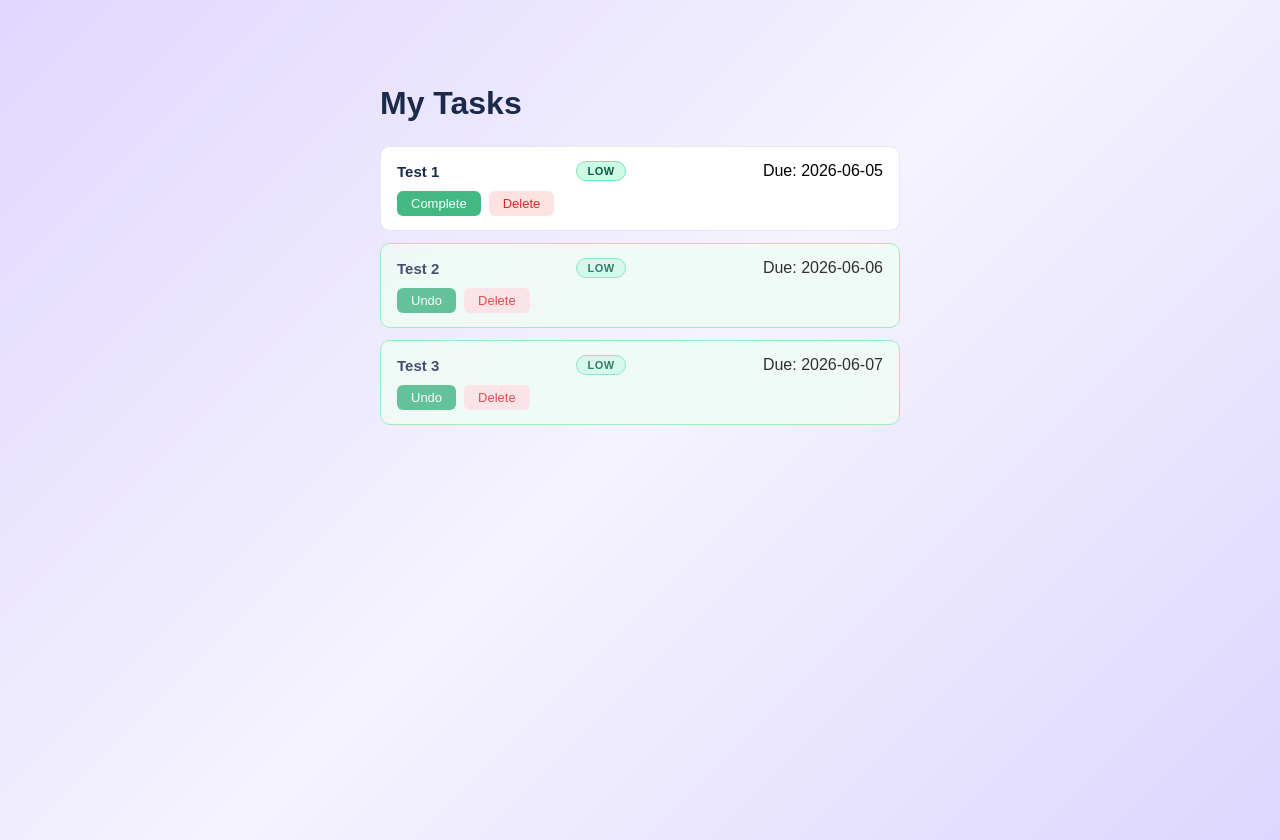
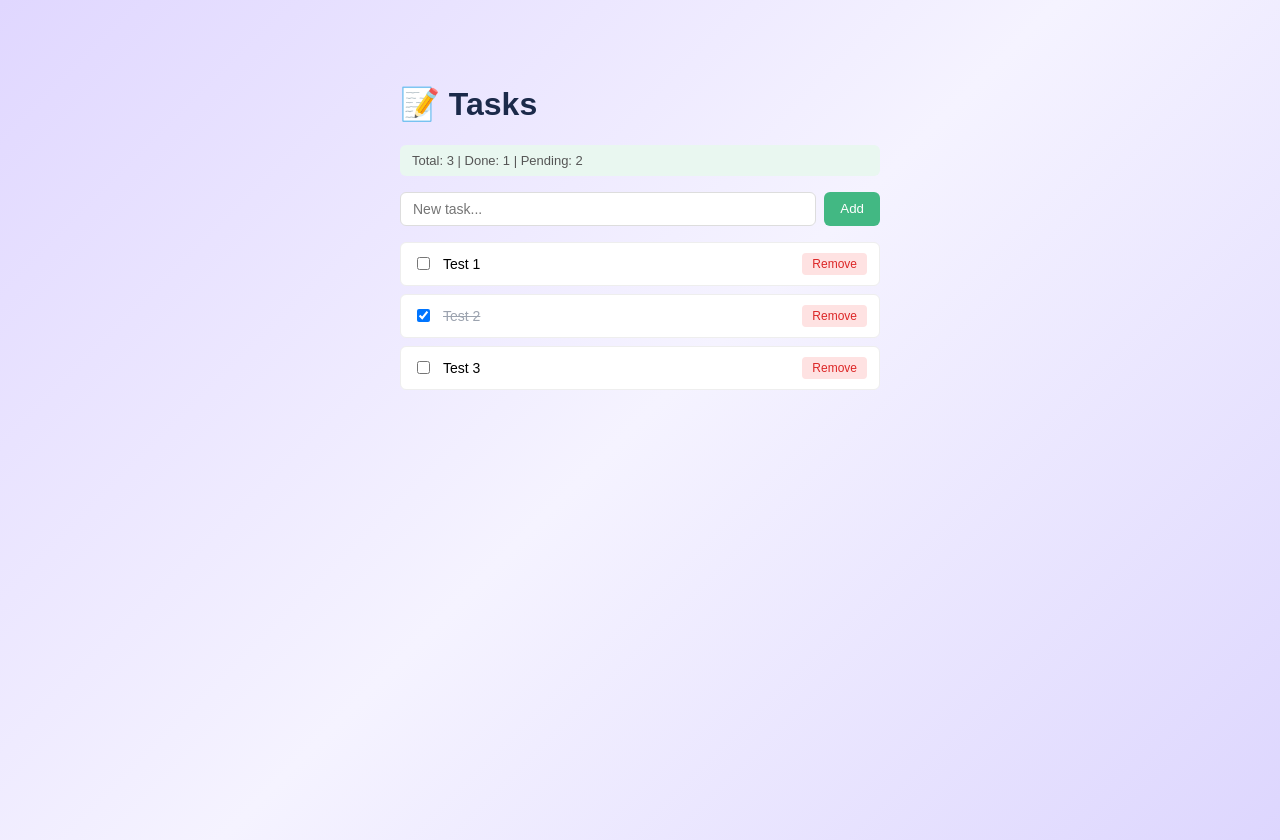
Before and after one commit to pflee-cpu/LEE_PHILIP_FRONTEND, a Vue app: page /home in a window 1280 px wide. Built offline with nearby package versions, Linux system fonts and the light colour scheme.

Commit message:
Day 4 task vue done

```diff
--- a/package.json
+++ b/package.json
@@ -19,6 +19,7 @@
     "@vue/tsconfig": "^0.9.1",
     "typescript": "~6.0.2",
     "vite": "^8.0.12",
+    "vite-plugin-vue-devtools": "^8.1.3",
     "vue-tsc": "^3.2.8"
   }
 }
--- /dev/null
+++ b/src/components/D2TaskListView.vue
@@ -0,0 +1,87 @@
+<!--
+=============================================================
+  DAY 2 ASSIGNMENT — TaskListView.vue (Parent Component)
+  This file renders a list of TaskCard components.
+=============================================================
+-->
+<script setup>
+import { ref } from 'vue'
+import TaskCard from './TaskCard.vue'
+
+// TODO 1: Create a ref() tasks array with at least 3 sample tasks
+// Each task: { id, name, done, dueDate }
+// const tasks = ref([...])
+
+const tasks = ref([
+  { id: 1, name: 'Test 1', done: false, dueDate: '2026-06-05'},
+  { id: 2, name: 'Test 2', done: true, dueDate: '2026-06-06'},
+  { id: 3, name: 'Test 3', done: true, dueDate: '2026-06-07'}
+])
+
+// TODO 2: Write handleComplete(id) — toggle the done state of the task with this id
+function handleComplete(id) {
+  // your code here
+  const task = tasks.value.find(task => task.id === id)
+  if (task) {
+    task.done = !task.done
+  }
+}
+
+
+// TODO 3: Write handleDelete(id) — remove the task with this id from the array
+function handleDelete(id) {
+  // your code here
+  tasks.value = tasks.value.filter(task => task.id !== id)
+}
+
+function handleUpdate(id, newName) {
+  const task = tasks.value.find(task => task.id === id)
+  if (task) {
+    task.name = newName
+  }
+}
+</script>
+
+<template>
+  <div class="task-list-view">
+    <h1>My Tasks</h1>
+    <p v-if="tasks.length === 0" style="color: #9ca3af; text-align: center;">
+    No tasks yet
+    </p>
+
+
+
+    <!-- TODO 4: Render a <TaskCard> for each task using v-for
+         - Pass :task="task" as a prop
+         - Listen @complete="handleComplete"
+         - Listen @delete="handleDelete"
+         - Fill the "meta" named slot with the due date
+    -->
+
+
+    <!-- Example structure (remove the comment markers and complete it):-->
+    <TaskCard
+      v-for="task in tasks"
+      :key="task.id"
+      :task="task"
+      @complete="handleComplete"
+      @delete="handleDelete"
+      @update="handleUpdate"
+    >
+      <template #meta>
+        Due: {{ task.dueDate }}
+      </template>
+    </TaskCard>
+
+  </div>
+</template>
+
+<style scoped>
+.task-list-view {
+  max-width: 520px;
+  margin: 40px auto;
+  padding: 24px;
+  font-family: Arial, sans-serif;
+}
+h1 { color: #1B2A4A; margin-bottom: 24px; }
+</style>
--- a/src/components/TaskListView.vue
+++ b/src/components/TaskListView.vue
@@ -1,87 +1,91 @@
 <!--
 =============================================================
-  DAY 2 ASSIGNMENT — TaskListView.vue (Parent Component)
-  This file renders a list of TaskCard components.
+  DAY 4 ASSIGNMENT — TaskListView.vue (refactored for Pinia)
+  Remove all local state. Use the store for everything.
 =============================================================
 -->
 <script setup>
 import { ref } from 'vue'
-import TaskCard from './TaskCard.vue'
+import { storeToRefs } from 'pinia'
 
-// TODO 1: Create a ref() tasks array with at least 3 sample tasks
-// Each task: { id, name, done, dueDate }
-// const tasks = ref([...])
+// TODO 1: Import your store
+import { useTaskStore } from '../stores/taskStore'
 
-const tasks = ref([
-  { id: 1, name: 'Test 1', done: false, dueDate: '2026-06-05'},
-  { id: 2, name: 'Test 2', done: true, dueDate: '2026-06-06'},
-  { id: 3, name: 'Test 3', done: true, dueDate: '2026-06-07'}
-])
+// TODO 2: Get the store instance
+const taskStore = useTaskStore()
 
-// TODO 2: Write handleComplete(id) — toggle the done state of the task with this id
-function handleComplete(id) {
-  // your code here
-  const task = tasks.value.find(task => task.id === id)
-  if (task) {
-    task.done = !task.done
-  }
-}
+// TODO 3: Destructure REACTIVE STATE using storeToRefs()
+const { tasks, doneCount, pendingCount, totalCount } = storeToRefs(taskStore)
 
+// TODO 4: Destructure ACTIONS directly (no storeToRefs needed for functions)
+const { addTask, toggleTask, removeTask } = taskStore
 
-// TODO 3: Write handleDelete(id) — remove the task with this id from the array
-function handleDelete(id) {
-  // your code here
-  tasks.value = tasks.value.filter(task => task.id !== id)
-}
+// This local ref is fine — it's UI state, not task state
+const newTaskName = ref('')
 
-function handleUpdate(id, newName) {
-  const task = tasks.value.find(task => task.id === id)
-  if (task) {
-    task.name = newName
-  }
+function handleAdd() {
+  // TODO 5: Call addTask() from the store, then clear the input
+  addTask(newTaskName.value)
+  newTaskName.value =''
 }
 </script>
 
 <template>
-  <div class="task-list-view">
-    <h1>My Tasks</h1>
-    <p v-if="tasks.length === 0" style="color: #9ca3af; text-align: center;">
-    No tasks yet
+  <div class="task-view">
+    <h1>📝 Tasks</h1>
+
+    <!-- TODO 6: Display totalCount, doneCount, pendingCount from the store -->
+    <div class="stats">
+      Total: {{ totalCount }} | Done: {{ doneCount }} | Pending: {{ pendingCount }}
+    </div>
+    <div class="input-row">
+      <input v-model="newTaskName" placeholder="New task..." @keyup.enter="handleAdd" />
+      <button @click="handleAdd">Add</button>
+    </div>
+    <p v-if="tasks.length === 0" class="empty">
+      No tasks yet!
     </p>
 
-
-
-    <!-- TODO 4: Render a <TaskCard> for each task using v-for
-         - Pass :task="task" as a prop
-         - Listen @complete="handleComplete"
-         - Listen @delete="handleDelete"
-         - Fill the "meta" named slot with the due date
-    -->
-
-
-    <!-- Example structure (remove the comment markers and complete it):-->
-    <TaskCard
-      v-for="task in tasks"
-      :key="task.id"
-      :task="task"
-      @complete="handleComplete"
-      @delete="handleDelete"
-      @update="handleUpdate"
-    >
-      <template #meta>
-        Due: {{ task.dueDate }}
-      </template>
-    </TaskCard>
-
+    <!-- TODO 7: Render the task list using tasks from the store -->
+    <ul class="task-list">
+      <!-- v-for task in tasks -->
+      <!--   checkbox v-model="task.done" @change="toggleTask(task.id)" -->
+      <!--   span :class done -->
+      <!--   remove button @click="removeTask(task.id)" -->
+      <li v-for="task in tasks" :key="task.id">
+        <input
+          type="checkbox"
+          :checked="task.done"
+          @change="toggleTask(task.id)"
+        />
+        <span :class="{done: task.done }">
+          {{ task.name }}
+        </span>
+        <button class="remove" @click="removeTask(task.id)">
+          Remove
+        </button>
+      </li>
+    </ul>
   </div>
 </template>
 
 <style scoped>
-.task-list-view {
-  max-width: 520px;
-  margin: 40px auto;
-  padding: 24px;
-  font-family: Arial, sans-serif;
+.task-view { max-width: 480px; margin: 40px auto; padding: 24px; font-family: Arial, sans-serif; }
+h1 { color: #1B2A4A; }
+.stats { font-size: 13px; color: #555; padding: 8px 12px; background: #e9f7f0; border-radius: 6px; margin-bottom: 16px; }
+.input-row { display: flex; gap: 8px; margin-bottom: 16px; }
+.input-row input { flex: 1; padding: 8px 12px; border: 1px solid #ddd; border-radius: 6px; font-size: 14px; }
+.input-row button { padding: 8px 16px; background: #42B883; color: white; border: none; border-radius: 6px; cursor: pointer; }
+.task-list { list-style: none; padding: 0; margin: 0; }
+.task-list li { display: flex; align-items: center; gap: 10px; padding: 10px 12px; background: white; border-radius: 6px; margin-bottom: 8px; border: 1px solid #eee; }
+.task-list li span { flex: 1; font-size: 14px; }
+.done { text-decoration: line-through; color: #9ca3af; }
+.task-list li .remove { padding: 4px 10px; background: #fee2e2; color: #dc2626; border: none; border-radius: 4px; cursor: pointer; font-size: 12px; }
+
+.empty {
+  text-align: center;
+  color: #9ca3af;
+  font-style: italic;
+  margin: 20px 0;
 }
-h1 { color: #1B2A4A; margin-bottom: 24px; }
 </style>
--- /dev/null
+++ b/src/stores/taskStore.js
@@ -0,0 +1,126 @@
+// =============================================================
+//  DAY 4 ASSIGNMENT — Pinia Store: stores/taskStore.js
+//  Topic: Centralized State with Pinia (state, getters, actions)
+//  Files: stores/taskStore.js  |  TaskListView.vue (updated)
+//  Time: 60 minutes
+// =============================================================
+//
+// OBJECTIVE
+// ---------
+// Migrate all task-related state OUT of your components and INTO a
+// centralized Pinia store. Components become thin — they only call
+// store actions and read store state. They never manage task data locally.
+//
+// WHAT TO BUILD
+// -------------
+// stores/taskStore.js:
+//   - state: tasks array, nextId counter
+//   - getters (computed): doneCount, pendingCount, totalCount
+//   - actions: addTask(name), toggleTask(id), removeTask(id)
+//
+// TaskListView.vue (update your existing component):
+//   - Remove all local task state and action functions
+//   - Import and use the Pinia store
+//   - Use storeToRefs() for reactive state destructuring
+//   - Destructure actions directly from the store (no storeToRefs needed)
+//
+// REQUIREMENTS (Acceptance Criteria)
+// ------------------------------------
+//  [x] defineStore('tasks', setup function) — use the Setup Store pattern
+//  [x] tasks and nextId are refs inside the store
+//  [x] doneCount, pendingCount, totalCount are computed() getters
+//  [x] All 3 actions are defined inside the store
+//  [x] store is registered in main.js: app.use(createPinia())
+//  [x] Component uses storeToRefs() for state and computed
+//  [x] Component uses store.action() directly (not storeToRefs for actions)
+//  [x] No task state remains in any component
+//
+// EXTENSION
+// ---------
+//  - Add a userStore.js with: currentUser (name), isLoggedIn (bool)
+//  - Display the current user's name in the app header
+//  - Add a "login" action that sets the user name
+//  - Add pinia-plugin-persistedstate to persist tasks to localStorage:
+//      npm install pinia-plugin-persistedstate
+//
+// HINTS (read only if stuck)
+// ---------------------------
+//  Hint 1: import { defineStore } from 'pinia'
+//  Hint 2: export const useTaskStore = defineStore('tasks', () => { ... })
+//  Hint 3: The setup function must return EVERYTHING the component needs:
+//          return { tasks, doneCount, addTask, toggleTask, removeTask }
+//  Hint 4: In the component:
+//          const store = useTaskStore()
+//          const { tasks, doneCount } = storeToRefs(store)  // reactive!
+//          const { addTask } = store                          // NOT storeToRefs
+//  Hint 5: storeToRefs is imported from 'pinia', not 'vue'
+//  Hint 6: nextId.value++ increments THEN returns — use it as the id before push
+// =============================================================
+
+import { ref, computed } from 'vue'
+import { defineStore } from 'pinia'
+
+
+
+
+
+// TODO 1: Export a useTaskStore function using defineStore
+// The store ID is 'tasks' — this appears in Vue DevTools
+export const useTaskStore = defineStore('tasks', () => {
+  const tasks = ref([
+  { id: 1, name: 'Test 1', done: false, dueDate: '2026-06-05' },
+  { id: 2, name: 'Test 2', done: true, dueDate: '2026-06-06' },
+  { id: 3, name: 'Test 3', done: false, dueDate: '2026-06-07' }
+])
+const nextId = ref(4)
+  // TODO 2: Define state using ref()
+  // const tasks  = ref([])
+  // const nextId = ref(1)
+
+  // TODO 3: Define getters using computed()
+  const totalCount   = computed(() => tasks.value.length)
+  const doneCount    = computed(() => tasks.value.filter(task => task.done).length)
+  const pendingCount = computed(() => tasks.value.filter(task => !task.done).length)
+
+  // TODO 4: Define addTask(name) action
+  // - Guard against empty names
+  // - Push a new task: { id: nextId.value++, name, done: false }
+  function addTask(name) {
+    // your code here
+    if (!name.trim()) return
+    tasks.value.push ({
+      id: nextId.value++,
+      name: name.trim(),
+      done: false,
+      dueDate: '2026-06-08'
+    })
+  }
+
+  // TODO 5: Define toggleTask(id) action
+  function toggleTask(id) {
+    // your code here
+    const task = tasks.value.find(task => task.id === id)
+    if (task) {
+      task.done = !task.done
+    }
+  }
+
+  // TODO 6: Define removeTask(id) action
+  function removeTask(id) {
+    // your code here
+    tasks.value = tasks.value.filter(task => task.id !== id)
+  }
+
+  // TODO 7: Return everything the component needs to access
+  // return { tasks, totalCount, doneCount, pendingCount, addTask, toggleTask, removeTask }
+  return {
+    tasks,
+    nextId,
+    totalCount,
+    doneCount,
+    pendingCount,
+    addTask,
+    toggleTask,
+    removeTask
+  }
+})
--- a/src/views/HomeView.vue
+++ b/src/views/HomeView.vue
@@ -14,7 +14,7 @@
 const route     = useRoute()
 
 // TODO 1: Read route.query.error — if it equals 'notfound', show a warning banner
-const showErrorBanner = computed(() => route.query.error === 'not found')
+const showErrorBanner = computed(() => route.query.error === 'notfound')
 </script>
 
 <template>
```
Also changed, not shown: src/main.ts (+5 -2 lines), vite.config.ts (+6 -1 lines), src/stores/counter.js (added), src/stores/counterComposition.js (added), 1 other file (tests, documents, lock files or other folders).
